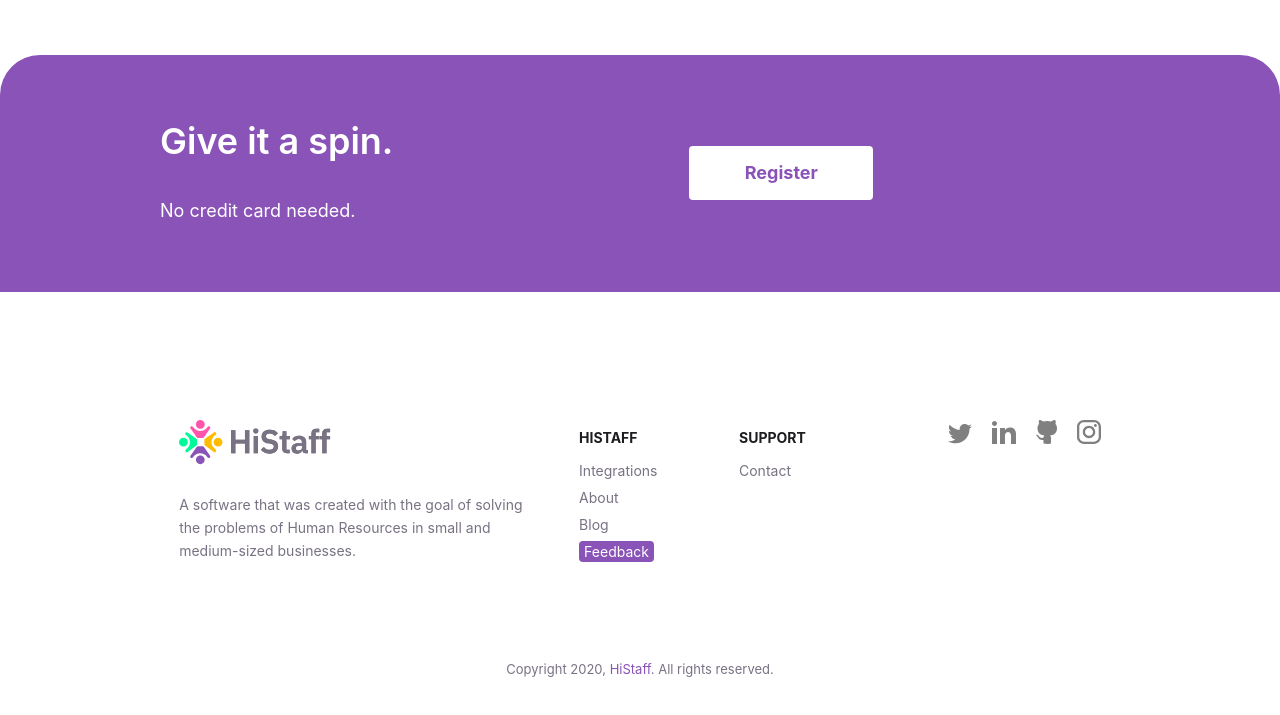
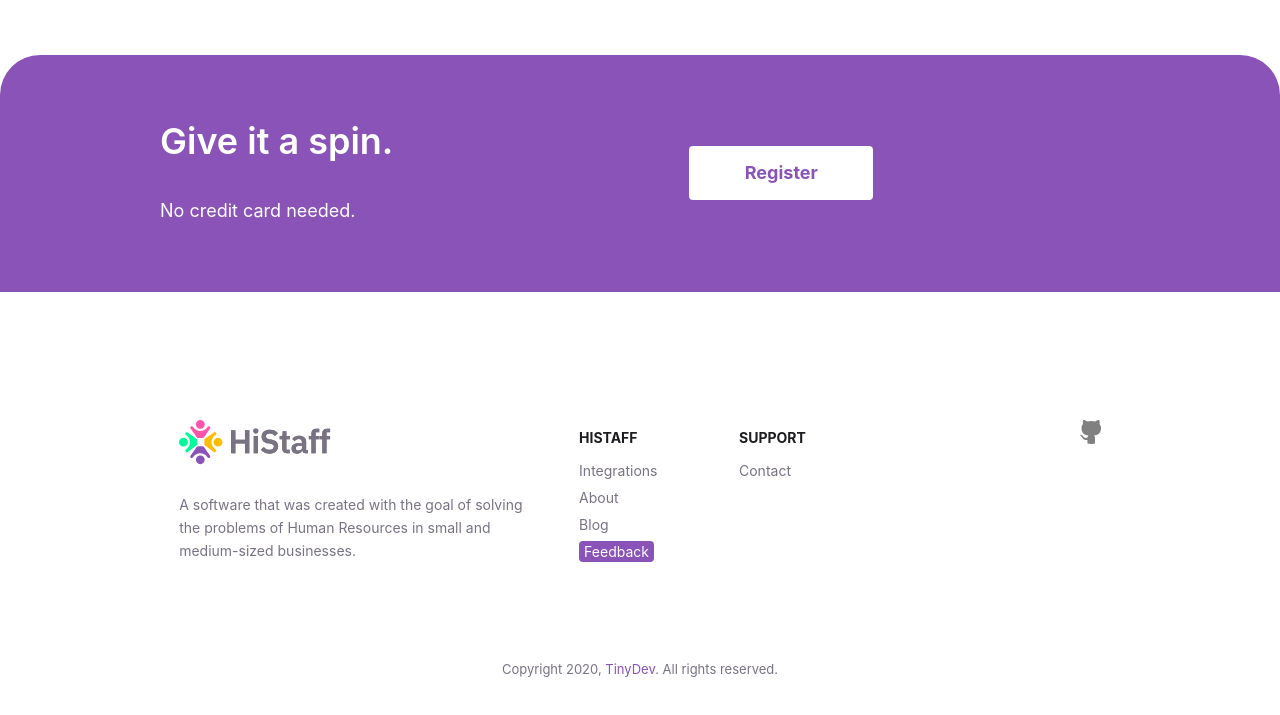
Before and after one commit to yingw787/tinydevcrm-landing-v2, a Gatsby site: page / in a window 1280 px wide. Shown: the part 2339-3054 px from the top of the page. Built offline with nearby package versions, Linux system fonts and the light colour scheme; Gatsby itself is replaced by a stand-in of ours.

Commit message:
Update layout.js.

```diff
--- a/src/components/layout.js
+++ b/src/components/layout.js
@@ -12,10 +12,7 @@ import {StaticQuery, graphql, Link} from "gatsby"
 import Header from "./header"
 import "../../static/styles/main.scss"
 import logo from "../../static/images/logo.svg"
-import iconTwitter from "../../static/images/icon-twitter.svg"
-import iconLinkedin from "../../static/images/icon-linkedin.svg"
 import iconGitHub from "../../static/images/icon-github.svg"
-import iconInstagram from "../../static/images/icon-instagram.svg"
 
 const Layout = ({children}) => (
     <StaticQuery query={graphql`
@@ -75,17 +72,14 @@ const Layout = ({children}) => (
                         <div className={"col-3"}>
                             <div className={"widget__item"}>
                                 <div className={"social"}>
-                                    <a href="https://twitter.com/histaffio" target={"_blank"} rel={"noopener noreferrer"} title={"Twitter"}><img alt={"Twitter"} src={iconTwitter}/></a>
-                                    <a href="https://www.linkedin.com/company/histaff/" target={"_blank"} rel={"noopener noreferrer"} title={"LinkedIn"}><img alt={"LinkedIn"} src={iconLinkedin}/></a>
-                                    <a href="https://github.com/histaff" target={"_blank"} rel={"noopener noreferrer"} title={"GitHub"}><img alt={"GitHub"} src={iconGitHub}/></a>
-                                    <a href="https://www.instagram.com/histaff.io/" target={"_blank"} rel={"noopener noreferrer"} title={"Instagram"}><img alt={"Instagram"} src={iconInstagram}/></a>
+                                    <a href="https://github.com/tinydevcrm" target={"_blank"} rel={"noopener noreferrer"} title={"GitHub"}><img alt={"GitHub"} src={iconGitHub}/></a>
                                 </div>
                             </div>
                         </div>
                     </div>
 
                     <div className={"copyright"}>
-                        <p>Copyright {new Date().getFullYear()}, {` `} <a href="https://histaff.io" title={"HiStaff"}>HiStaff</a>. All rights reserved.</p>
+                        <p>Copyright {new Date().getFullYear()}, {` `} <a href="https://tinydevcrm.com" title={"TinyDev"}>TinyDev</a>. All rights reserved.</p>
                     </div>
                 </div>
             </footer>
```
